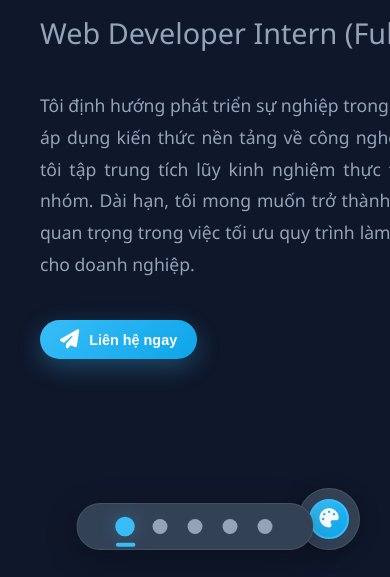
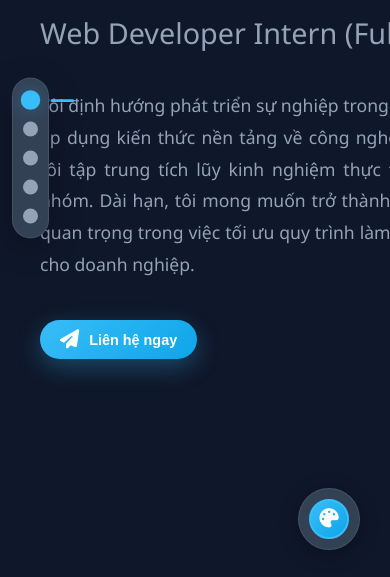
Before and after one commit to twngvi/github_io, a plain HTML site: page index.html in a window 390 px wide. Shown: the part 264-841 px from the top of the page. Drawn offline with Linux system fonts and the light colour scheme.

Commit message:
cập nhật giao diện nav bar

```diff
--- a/index.html
+++ b/index.html
@@ -1,4 +1,4 @@
-<!DOCTYPE html>
+<!doctype html>
 <html lang="vi">
   <head>
     <meta charset="UTF-8" />
@@ -57,26 +57,31 @@
       <div
         class="nav-dot active"
         data-section="home"
+        data-label="Trang chủ"
         onclick="scrollToSection('home')"
       ></div>
       <div
         class="nav-dot"
         data-section="education"
+        data-label="Học vấn"
         onclick="scrollToSection('education')"
       ></div>
       <div
         class="nav-dot"
         data-section="skills"
+        data-label="Kỹ năng"
         onclick="scrollToSection('skills')"
       ></div>
       <div
         class="nav-dot"
         data-section="projects"
+        data-label="Dự án"
         onclick="scrollToSection('projects')"
       ></div>
       <div
         class="nav-dot"
         data-section="contact"
+        data-label="Liên hệ"
         onclick="scrollToSection('contact')"
       ></div>
     </nav>
@@ -252,33 +257,6 @@
                 <li>Giải quyết 100% các lỗi UI/UX trước deploy</li>
               </ul>
             </div>
-            <!-- Project 2 -->
-            <div class="project-card">
-              <div class="project-icon"><i class="fas fa-cloud-sun"></i></div>
-              <div class="project-title">Weather App</div>
-              <div class="project-role">Full-stack Developer</div>
-              <div class="project-time">12/2025</div>
-              <div class="project-desc">
-                Ứng dụng theo dõi & cảnh báo thời tiết (Dự án cá nhân)
-              </div>
-              <div class="project-tech">
-                <span class="skill-tag">Node.js</span>
-                <span class="skill-tag">Express</span>
-                <span class="skill-tag">SQL Server</span>
-                <span class="skill-tag">OpenWeatherMap API</span>
-                <span class="skill-tag">Chart.js</span>
-              </div>
-              <ul class="project-detail-list">
-                <li>
-                  <b>Backend:</b> Xây dựng RESTful API phục vụ tra cứu và so
-                  sánh dữ liệu
-                </li>
-                <li><b>Database:</b> Tối ưu hóa 8 Stored Procedures</li>
-                <li>
-                  <b>Frontend:</b> Responsive UI với Geolocation và Chart.js
-                </li>
-              </ul>
-            </div>
           </div>
         </div>
       </div>
--- a/script.js
+++ b/script.js
@@ -58,7 +58,7 @@ const observer = new IntersectionObserver(
       }
     });
   },
-  { threshold: 0.5 }
+  { threshold: 0.5 },
 );
 
 sections.forEach((section) => observer.observe(section));
@@ -66,14 +66,10 @@ sections.forEach((section) => observer.observe(section));
 // Arc Projects with Rotation - Ferris Wheel Mechanic
 let currentIndex = 0;
 let currentRotation = 0;
-const totalProjects = 3;
 let isRotating = false;
 
-const projectTitles = [
-  "Beauty LittleFish",
-  "Weather App",
-  "Quiz Flashcard App",
-];
+const projectTitles = ["Beauty LittleFish", "Quiz Flashcard App"];
+const totalProjects = projectTitles.length;
 
 function showArcProject(index) {
   // Update active state for text descriptions
@@ -154,7 +150,7 @@ function sendEmail(event) {
   const body = `Name: ${name}%0D%0AEmail: ${email}%0D%0A%0D%0AMessage:%0D%0A${message}`;
 
   window.location.href = `mailto:truongtuongvi5804@gmail.com?subject=${encodeURIComponent(
-    subject
+    subject,
   )}&body=${body}`;
 
   alert("🎨 Cảm ơn bạn đã liên hệ! Email client sẽ được mở.");
--- a/style.css
+++ b/style.css
@@ -204,14 +204,15 @@ body {
 /* ===== NAVIGATION ===== */
 .nav-container {
   position: fixed;
-  bottom: 30px;
-  left: 50%;
-  transform: translateX(-50%);
+  top: 50%;
+  left: 24px;
+  transform: translateY(-50%);
   display: flex;
-  gap: 20px;
+  flex-direction: column;
+  gap: 18px;
   background: var(--bg-card);
-  padding: 15px 40px;
-  border-radius: 50px;
+  padding: 18px 14px;
+  border-radius: 999px;
   box-shadow: 0 8px 32px var(--shadow);
   border: 1px solid var(--border-color);
   z-index: 1000;
@@ -230,14 +231,36 @@ body {
 .nav-dot::after {
   content: "";
   position: absolute;
-  bottom: -8px;
-  left: 50%;
-  transform: translateX(-50%);
+  top: 50%;
+  left: calc(100% + 8px);
+  transform: translateY(-50%);
   width: 0;
-  height: 3px;
+  height: 2px;
   background: var(--accent-primary);
   border-radius: 2px;
   transition: width 0.3s ease;
+}
+
+.nav-dot::before {
+  content: attr(data-label);
+  position: absolute;
+  top: 50%;
+  left: calc(100% + 16px);
+  transform: translateY(-50%);
+  background: var(--bg-card);
+  color: var(--text-primary);
+  border: 1px solid var(--border-color);
+  border-radius: 10px;
+  padding: 6px 10px;
+  font-size: 0.8rem;
+  font-weight: 600;
+  white-space: nowrap;
+  opacity: 0;
+  pointer-events: none;
+  box-shadow: 0 6px 16px var(--shadow);
+  transition:
+    opacity 0.2s ease,
+    transform 0.2s ease;
 }
 
 .nav-dot.active {
@@ -247,12 +270,31 @@ body {
 }
 
 .nav-dot.active::after {
-  width: 100%;
+  width: 18px;
 }
 
 .nav-dot:hover {
   background: var(--accent-primary);
   transform: scale(1.2);
+}
+
+.nav-dot:hover::before {
+  opacity: 1;
+  transform: translateY(-50%) translateX(2px);
+}
+
+@media (max-width: 768px) {
+  .nav-container {
+    left: 12px;
+    padding: 14px 10px;
+    gap: 14px;
+  }
+
+  .nav-dot::before {
+    font-size: 0.75rem;
+    padding: 5px 8px;
+    left: calc(100% + 12px);
+  }
 }
 
 /* ===== SECTIONS ===== */
@@ -298,7 +340,9 @@ section {
   line-height: 1.2;
   overflow: hidden;
   white-space: nowrap;
-  animation: typing 2s steps(20) 0.3s forwards, blink 0.75s step-end infinite;
+  animation:
+    typing 2s steps(20) 0.3s forwards,
+    blink 0.75s step-end infinite;
   border-right: 3px solid var(--accent-primary);
   max-width: fit-content;
 }
@@ -649,7 +693,9 @@ section {
   height: 16px;
   background: var(--accent-primary);
   border-radius: 50%;
-  box-shadow: 0 0 0 4px var(--bg-secondary), 0 0 15px var(--accent-glow);
+  box-shadow:
+    0 0 0 4px var(--bg-secondary),
+    0 0 15px var(--accent-glow);
 }
 
 .timeline-card h3 {
@@ -853,7 +899,9 @@ section {
   transform: translate(-50%, 0);
   pointer-events: none;
   opacity: 0.6;
-  box-shadow: 0 0 20px var(--accent-glow), inset 0 0 20px var(--accent-glow);
+  box-shadow:
+    0 0 20px var(--accent-glow),
+    inset 0 0 20px var(--accent-glow);
   animation: pulse-arc 3s ease-in-out infinite;
 }
 
@@ -861,11 +909,15 @@ section {
   0%,
   100% {
     opacity: 0.6;
-    box-shadow: 0 0 20px var(--accent-glow), inset 0 0 20px var(--accent-glow);
+    box-shadow:
+      0 0 20px var(--accent-glow),
+      inset 0 0 20px var(--accent-glow);
   }
   50% {
     opacity: 0.8;
-    box-shadow: 0 0 30px var(--accent-glow), inset 0 0 30px var(--accent-glow);
+    box-shadow:
+      0 0 30px var(--accent-glow),
+      inset 0 0 30px var(--accent-glow);
   }
 }
 
@@ -921,7 +973,9 @@ section {
   align-items: center;
   justify-content: center;
   box-shadow: 0 10px 30px var(--shadow);
-  transition: transform 1s cubic-bezier(0.2, 0.8, 0.2, 1), background 0.3s ease,
+  transition:
+    transform 1s cubic-bezier(0.2, 0.8, 0.2, 1),
+    background 0.3s ease,
     border-color 0.3s ease;
   position: relative;
 }
@@ -1086,7 +1140,9 @@ section {
 }
 
 .paper-plane-art.animate {
-  animation: flyIn 1.5s ease-out forwards, float 4s ease-in-out 1.5s infinite;
+  animation:
+    flyIn 1.5s ease-out forwards,
+    float 4s ease-in-out 1.5s infinite;
 }
 
 /* Animation máy bay bay vào */
@@ -1246,7 +1302,9 @@ section {
 .contact-card:hover {
   border-color: var(--accent-primary);
   transform: translateY(-8px) scale(1.05);
-  box-shadow: 0 20px 50px var(--accent-glow), 0 0 30px var(--accent-glow);
+  box-shadow:
+    0 20px 50px var(--accent-glow),
+    0 0 30px var(--accent-glow);
   background: linear-gradient(135deg, var(--bg-secondary), var(--bg-card));
   z-index: 10;
 }
@@ -1374,7 +1432,8 @@ body::before {
 
 /* Winter Theme - Floating Snowflakes */
 body.winter::before {
-  background: radial-gradient(
+  background:
+    radial-gradient(
       circle at 20% 80%,
       rgba(56, 189, 248, 0.15) 0%,
       transparent 50%
@@ -1406,13 +1465,22 @@ body.winter::after {
   height: 100%;
   z-index: -1;
   pointer-events: none;
-  background-image: radial-gradient(
+  background-image:
+    radial-gradient(
       2px 2px at 20px 30px,
       rgba(255, 255, 255, 0.3),
       transparent
     ),
-    radial-gradient(2px 2px at 40px 70px, rgba(255, 255, 255, 0.2), transparent),
-    radial-gradient(2px 2px at 90px 40px, rgba(255, 255, 255, 0.2), transparent),
+    radial-gradient(
+      2px 2px at 40px 70px,
+      rgba(255, 255, 255, 0.2),
+      transparent
+    ),
+    radial-gradient(
+      2px 2px at 90px 40px,
+      rgba(255, 255, 255, 0.2),
+      transparent
+    ),
     radial-gradient(
       2px 2px at 50px 160px,
       rgba(255, 255, 255, 0.3),
@@ -1453,7 +1521,8 @@ body.winter::after {
 
 /* Spring Theme - Floating Petals & Leaves */
 body.spring::before {
-  background: radial-gradient(
+  background:
+    radial-gradient(
       circle at 10% 90%,
       rgba(74, 222, 128, 0.2) 0%,
       transparent 50%
@@ -1485,7 +1554,8 @@ body.spring::after {
   height: 100%;
   z-index: -1;
   pointer-events: none;
-  background-image: radial-gradient(
+  background-image:
+    radial-gradient(
       ellipse 8px 12px at 30px 50px,
       rgba(74, 222, 128, 0.3),
       transparent
@@ -1538,7 +1608,8 @@ body.spring::after {
 
 /* Summer Theme - Sun Rays & Heat Waves */
 body.summer::before {
-  background: radial-gradient(
+  background:
+    radial-gradient(
       circle at 85% 15%,
       rgba(249, 115, 22, 0.25) 0%,
       transparent 40%
@@ -1570,7 +1641,8 @@ body.summer::after {
   height: 200%;
   z-index: -1;
   pointer-events: none;
-  background: conic-gradient(
+  background:
+    conic-gradient(
       from 0deg at 70% 20%,
       transparent 0deg,
       rgba(249, 115, 22, 0.08) 20deg,
@@ -1608,7 +1680,8 @@ body.summer::after {
 
 /* Autumn Theme - Falling Leaves */
 body.autumn::before {
-  background: radial-gradient(
+  background:
+    radial-gradient(
       circle at 25% 75%,
       rgba(217, 119, 6, 0.15) 0%,
       transparent 50%
@@ -1640,7 +1713,8 @@ body.autumn::after {
   height: 100%;
   z-index: -1;
   pointer-events: none;
-  background-image: radial-gradient(
+  background-image:
+    radial-gradient(
       ellipse 12px 8px at 40px 60px,
       rgba(217, 119, 6, 0.25),
       transparent
@@ -1698,12 +1772,16 @@ body.autumn::after {
 .section-reveal {
   opacity: 0;
   transform: translateY(60px);
-  transition: opacity 0.8s ease, transform 0.8s ease;
+  transition:
+    opacity 0.8s ease,
+    transform 0.8s ease;
 }
 
 .section-reveal.visible {
   transform: translateY(0);
-  transition: opacity 0.8s ease, transform 0.8s ease;
+  transition:
+    opacity 0.8s ease,
+    transform 0.8s ease;
   opacity: 1;
 }
 
@@ -1711,12 +1789,16 @@ body.autumn::after {
 .edu-cert-column {
   opacity: 0;
   transform: translateY(50px);
-  transition: opacity 0.6s ease, transform 0.6s ease;
+  transition:
+    opacity 0.6s ease,
+    transform 0.6s ease;
 }
 
 .edu-cert-column.visible {
   transform: translateY(0);
-  transition: opacity 0.6s ease, transform 0.6s ease;
+  transition:
+    opacity 0.6s ease,
+    transform 0.6s ease;
   opacity: 1;
 }
 
@@ -1732,12 +1814,16 @@ body.autumn::after {
 .skill-category {
   opacity: 0;
   transform: translateY(50px);
-  transition: opacity 0.6s ease, transform 0.6s ease;
+  transition:
+    opacity 0.6s ease,
+    transform 0.6s ease;
 }
 
 .skill-category.visible {
   transform: translateY(0);
-  transition: opacity 0.6s ease, transform 0.6s ease;
+  transition:
+    opacity 0.6s ease,
+    transform 0.6s ease;
   opacity: 1;
 }
 
@@ -1753,12 +1839,16 @@ body.autumn::after {
 .project-card {
   opacity: 0;
   transform: translateY(50px);
-  transition: opacity 0.6s ease, transform 0.6s ease;
+  transition:
+    opacity 0.6s ease,
+    transform 0.6s ease;
 }
 
 .project-card.visible {
   transform: translateY(0);
-  transition: opacity 0.6s ease, transform 0.6s ease;
+  transition:
+    opacity 0.6s ease,
+    transform 0.6s ease;
   opacity: 1;
 }
 
@@ -1784,7 +1874,9 @@ body.autumn::after {
 .section-title {
   opacity: 0;
   transform: translateY(30px);
-  transition: opacity 0.6s ease, transform 0.6s ease;
+  transition:
+    opacity 0.6s ease,
+    transform 0.6s ease;
 }
 
 .section-title.visible {
@@ -1927,7 +2019,9 @@ body.autumn::after {
 .scroll-reveal {
   opacity: 0;
   transform: translateY(50px);
-  transition: opacity 0.8s ease, transform 0.8s ease;
+  transition:
+    opacity 0.8s ease,
+    transform 0.8s ease;
 }
 
 .scroll-reveal.visible {
```
